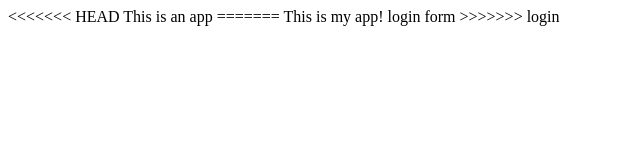
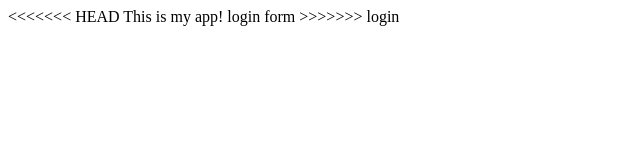
Before and after one commit to JiangHuiSSS/myappsample, a plain HTML site: page index.html in a window 1280 px wide. Shown: the whole page, without its empty margins (0-640 px from the left). Drawn offline with Linux system fonts and the light colour scheme.

Commit message:
change index

```diff
--- a/index.html
+++ b/index.html
@@ -5,8 +5,6 @@
 </head>
 <body>
 <<<<<<< HEAD
-This is an app
-=======
 This is my app!
 login form
 >>>>>>> login
```
